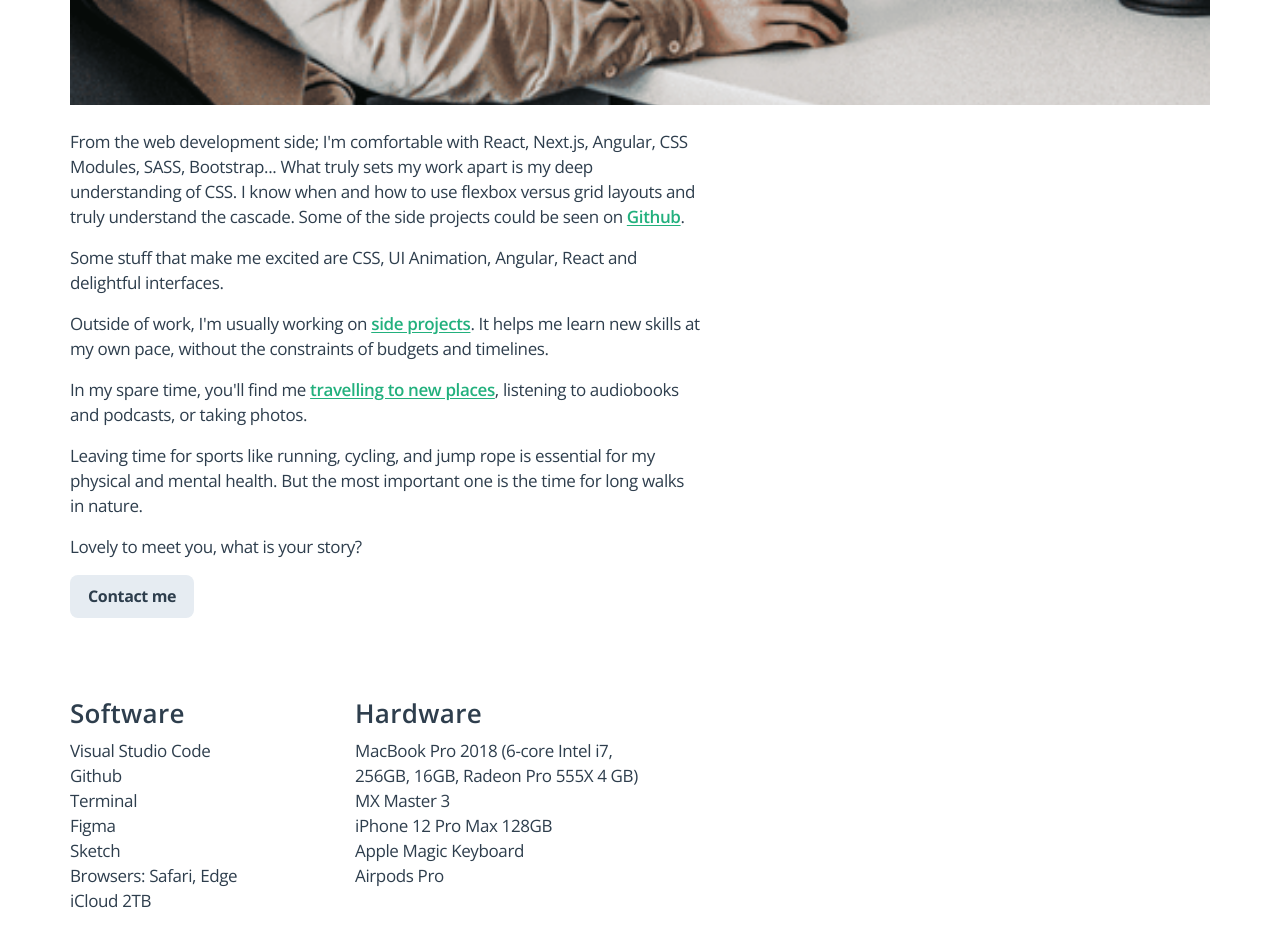
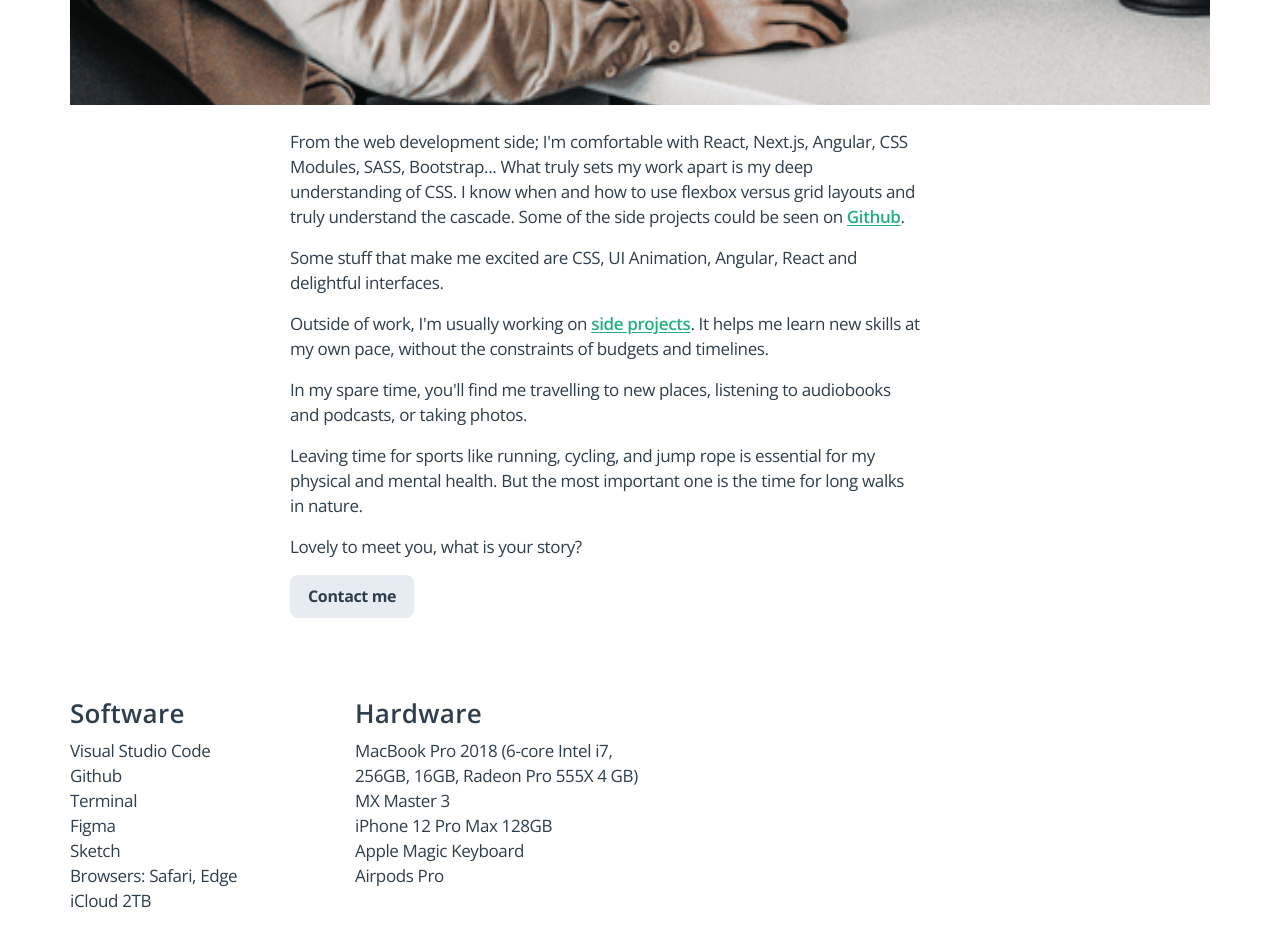
Before and after one commit to DEmanderbag/portfoliov2, a Next.js app: page /about in a window 1280 px wide. Shown: the part 900-1826 px from the top of the page. Built offline with nearby package versions, Linux system fonts and the light colour scheme.

Commit message:
Update about page sizing

```diff
--- a/pages/about.js
+++ b/pages/about.js
@@ -30,11 +30,8 @@ export default function About() {
           of budgets and timelines.
         </p>
         <p>
-          In my spare time, you&apos;ll find me{" "}
-          <Link href="/blog">
-            <a>travelling to new places</a>
-          </Link>
-          , listening to audiobooks and podcasts, or taking photos.
+          In my spare time, you&apos;ll find me travelling to new places,
+          listening to audiobooks and podcasts, or taking photos.
         </p>
         <p>
           Leaving time for sports like running, cycling, and jump rope is
--- a/styles/about/AboutMain.module.scss
+++ b/styles/about/AboutMain.module.scss
@@ -18,11 +18,13 @@
     margin-bottom: var(--size-3);
     max-width: 65ch;
   }
+  @include respond-above(tablet) {
+    max-width: 700px;
+    margin: 0 auto;
+  }
   @include respond-above(max) {
     padding-left: 0;
     padding-right: 0;
-    max-width: 1140px;
-    margin: 0 auto;
     margin-bottom: var(--size-5);
   }
 }
```
